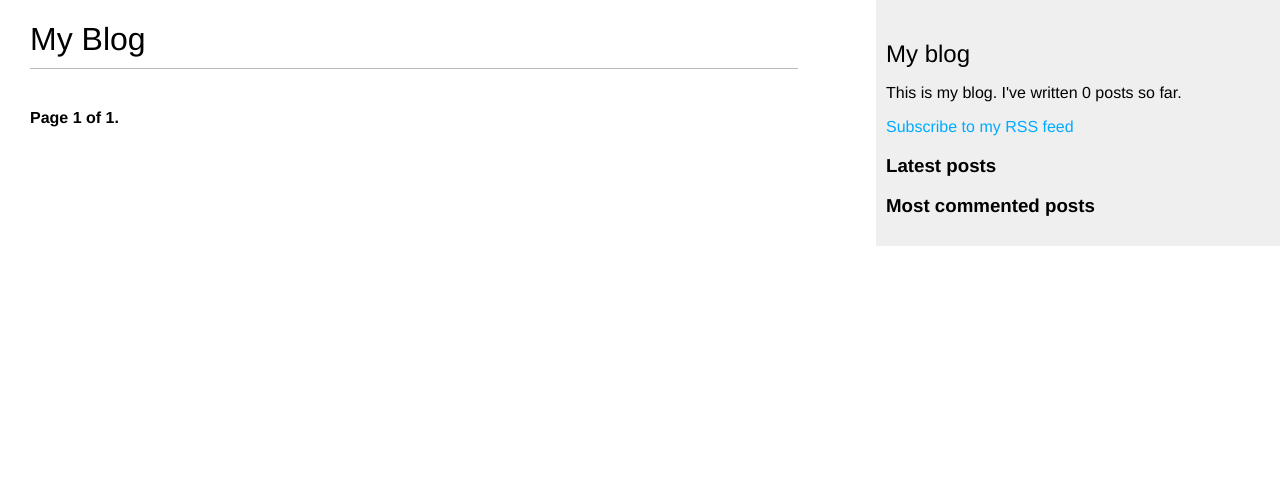
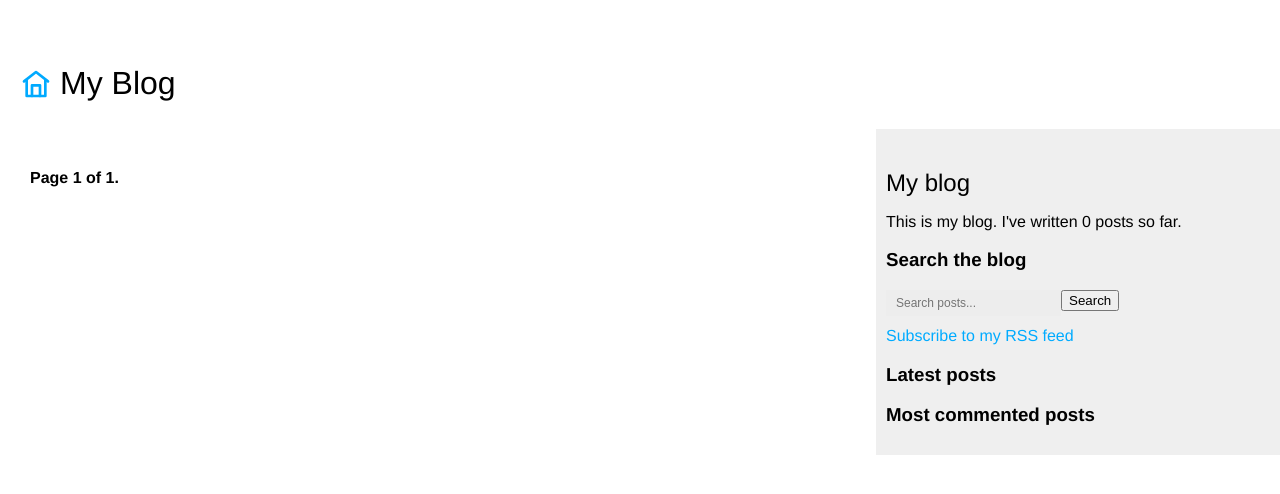
Before and after one commit to saikiran-512/Django_blog_app, a Django app: page /blog/ in a window 1280 px wide. Shown: the top 494 px of the page. Run offline with Django 5.2, Linux system fonts and the light colour scheme; data that the repository does not hold is empty.

Commit message:
Improve blog search and home navigation

```diff
--- a/blog/templates/blog/base.html
+++ b/blog/templates/blog/base.html
@@ -5,8 +5,54 @@
 <head>
     <title>{% block title %}{% endblock %}</title>
     <link href="{% static 'css/blog.css' %}" rel="stylesheet">
+
+    <style>
+    .site-header {
+        margin: 65px 0 25px 20px;
+    }
+
+    .site-home {
+        display: inline-flex;
+        align-items: center;
+        gap: 8px;
+        color: black;
+        font-size: 32px;
+        font-weight: normal;
+        text-decoration: none;
+    }
+
+    .site-home svg {
+        flex-shrink: 0;
+        color: #00aaff;
+    }
+
+    .site-home:hover {
+        color: black;
+    }
+</style>
 </head>
 <body>
+
+    <div class="site-header">
+        <a href="{% url 'blog:post_list' %}" class="site-home" title="Home">
+            <svg xmlns="http://www.w3.org/2000/svg"
+                width="32"
+                height="32"
+                viewBox="0 0 24 24"
+                fill="none"
+                stroke="currentColor"
+                stroke-width="2"
+                stroke-linecap="round"
+                stroke-linejoin="round">
+                <path d="m3 10 9-7 9 7"/>
+                <path d="M5 9v12h14V9"/>
+                <path d="M9 21v-8h6v8"/>
+            </svg>
+
+            <span>My Blog</span>
+        </a>
+    </div>
+
     <div id="content">
         {% block content %}
         {% endblock %}
@@ -18,13 +64,22 @@
             This is my blog.
             I've written {% total_posts %} posts so far.
         </p>
+
+        <h3>Search the blog</h3>
+        <form action="{% url 'blog:post_search' %}" method="get">
+            <input type="text" name="query" placeholder="Search posts..." required>
+            <button type="submit">Search</button>
+        </form>
+
         <p>
             <a href="{% url 'blog:post_feed' %}">
                 Subscribe to my RSS feed
             </a>
         </p>
+
         <h3>Latest posts</h3>
         {% show_latest_posts 3 %}
+
         <h3>Most commented posts</h3>
         {% get_most_commented_posts as most_commented_posts %}
         <ul>
@@ -35,5 +90,6 @@
             {% endfor %}
         </ul>
     </div>
+
 </body>
 </html>
--- a/blog/templates/blog/post/list.html
+++ b/blog/templates/blog/post/list.html
@@ -4,7 +4,6 @@
 {% block title %}My Blog{% endblock %}
 
 {% block content %}
-    <h1>My Blog</h1>
     {% if tag %}
         <h2>Posts tagged with "{{ tag.name }}"</h2>
     {% endif %}
--- a/blog/views.py
+++ b/blog/views.py
@@ -2,10 +2,9 @@ from django.core.mail import send_mail
 from django.core.paginator import EmptyPage, PageNotAnInteger, Paginator
 from django.shortcuts import get_object_or_404, render
 from django.views.decorators.http import require_POST
-from django.db.models import Count
-from django.views.generic import ListView
-from django.contrib.postgres.search import SearchVector, SearchQuery, TrigramSimilarity
-#from django.db.models.functions import Greatest
+from django.db.models import Count, Q
+#from django.views.generic import ListView
+from django.contrib.postgres.search import SearchVector, SearchQuery, SearchRank, TrigramWordSimilarity
 from .forms import CommentForm, EmailPostForm, SearchForm
 from .models import Post
 from taggit.models import Tag
@@ -165,15 +164,31 @@ def post_search(request):
 
     if 'query' in request.GET:
         form = SearchForm(request.GET)
+
         if form.is_valid():
             query = form.cleaned_data['query']
+
+            search_vector = (
+                SearchVector('title', weight='A') +
+                SearchVector('body', weight='B')
+                )
+
+            search_query = SearchQuery(query)
+
             results = (
                 Post.published.annotate(
-                    similarity=TrigramSimilarity('title', query),
+                    search=search_vector,
+                    rank=SearchRank(search_vector, search_query),
+                    title_similarity=TrigramWordSimilarity(query, 'title'),
+                    body_similarity=TrigramWordSimilarity(query, 'body'),
+                    )
+                    .filter(
+                        Q(rank__gte=0.3) |
+                        Q(title_similarity__gt=0.3) |
+                        Q(body_similarity__gt=0.3)
+                    )
+                    .order_by('-rank', '-title_similarity', '-body_similarity')
                 )
-                .filter(similarity__gt=0.1)
-                .order_by('-similarity')
-            )
 
     return render(
         request,
```
